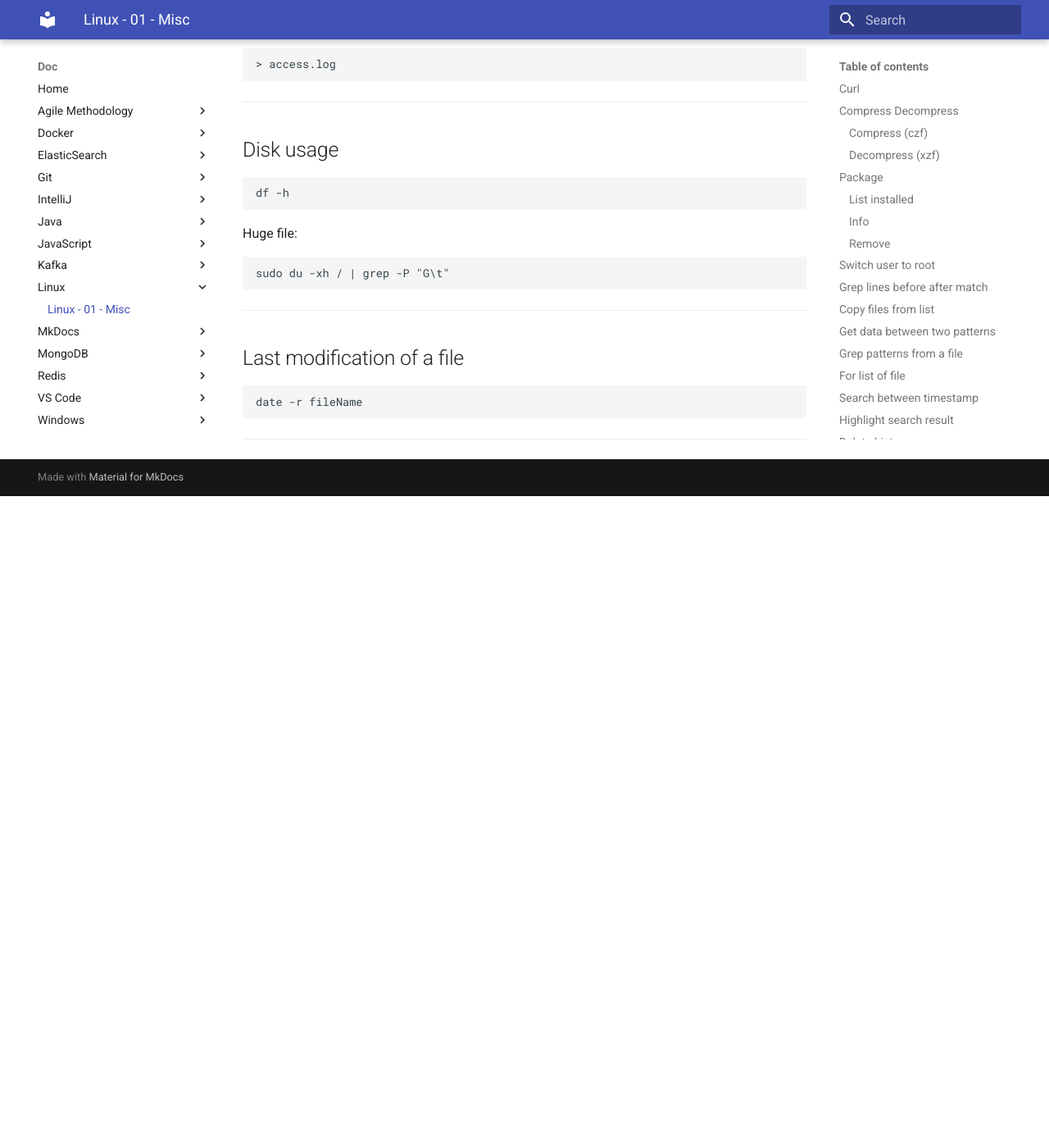
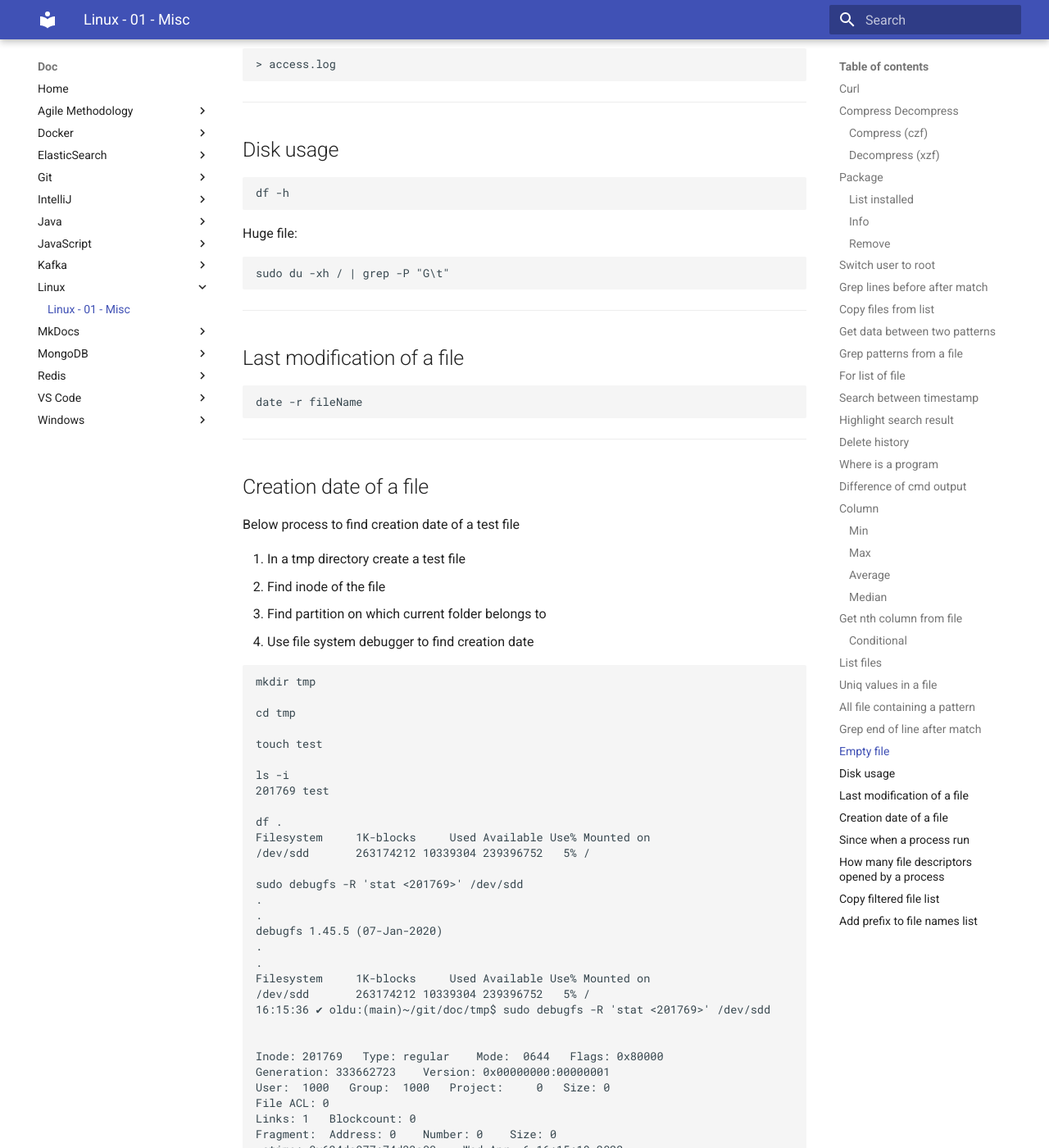
Before and after one commit to oldu73/doc, an MkDocs documentation site: the page built from docs/linux/1-linux-misc.md, in a window 1280 px wide and 1400 px high, scrolled down 8668 px. Shown: the whole window at 82% size. Built offline with MkDocs 1.6.1 and Material for MkDocs 9.7.7, drawn with Linux system fonts in a browser that asks for light colours; before the commit the page ends 9273 px from its top, so only the background shows below that; some of the changed text lies outside the part shown.

Commit message:
file creation date and misc

````diff
--- a/docs/linux/1-linux-misc.md
+++ b/docs/linux/1-linux-misc.md
@@ -475,3 +475,97 @@ date -r fileName
 ```
 
 ***
+
+## Creation date of a file
+
+Below process to find creation date of a test file
+
+1. In a tmp directory create a test file
+2. Find inode of the file
+3. Find partition on which current folder belongs to
+4. Use file system debugger to find creation date
+
+```console
+mkdir tmp
+
+cd tmp
+
+touch test
+
+ls -i
+201769 test
+
+df .
+Filesystem     1K-blocks     Used Available Use% Mounted on
+/dev/sdd       263174212 10339304 239396752   5% /
+
+sudo debugfs -R 'stat <201769>' /dev/sdd
+.
+.
+debugfs 1.45.5 (07-Jan-2020)
+.
+.
+Filesystem     1K-blocks     Used Available Use% Mounted on
+/dev/sdd       263174212 10339304 239396752   5% /
+16:15:36 ✔ oldu:(main)~/git/doc/tmp$ sudo debugfs -R 'stat <201769>' /dev/sdd
+
+
+Inode: 201769   Type: regular    Mode:  0644   Flags: 0x80000
+Generation: 333662723    Version: 0x00000000:00000001
+User:  1000   Group:  1000   Project:     0   Size: 0
+File ACL: 0
+Links: 1   Blockcount: 0
+Fragment:  Address: 0    Number: 0    Size: 0
+ ctime: 0x624da077:74d33a00 -- Wed Apr  6 16:15:19 2022
+ atime: 0x624da077:74d33a00 -- Wed Apr  6 16:15:19 2022
+ mtime: 0x624da077:74d33a00 -- Wed Apr  6 16:15:19 2022
+crtime: 0x624da077:74d33a00 -- Wed Apr  6 16:15:19 2022
+Size of extra inode fields: 32
+Inode checksum: 0x38e4efd5
+```
+
+***
+
+## Since when a process run
+
+```console
+ps -p pid -o etime
+```
+
+Then use this [online tool](https://www.timeanddate.com/date/timeduration.html?) to calculate time between above result and now.
+
+***
+
+## How many file descriptors opened by a process
+
+1. disk usage
+2. find processName's process id (e.g. 28043)
+3. number of fd opened for pid
+4. max limit of opened fd for pid
+
+```console
+df -H
+ps ax | grep processName
+sudo ls /proc/28043/fd | wc -l
+sudo grep "Max open files" /proc/28043/limits | awk '{ print $4; }'
+```
+
+***
+
+## Copy filtered file list
+
+Copy (for move replace below cp by mv) grep"ed" filtered files list to another folder.
+
+```console
+ls | grep pattern1 | grep pattern2 | ... | xargs cp -t /destinationFolder
+```
+
+***
+
+## Add prefix to file names list
+
+```console
+for f in * ; do mv -- "$f" "PRE_$f" ; done
+```
+
+***
````
